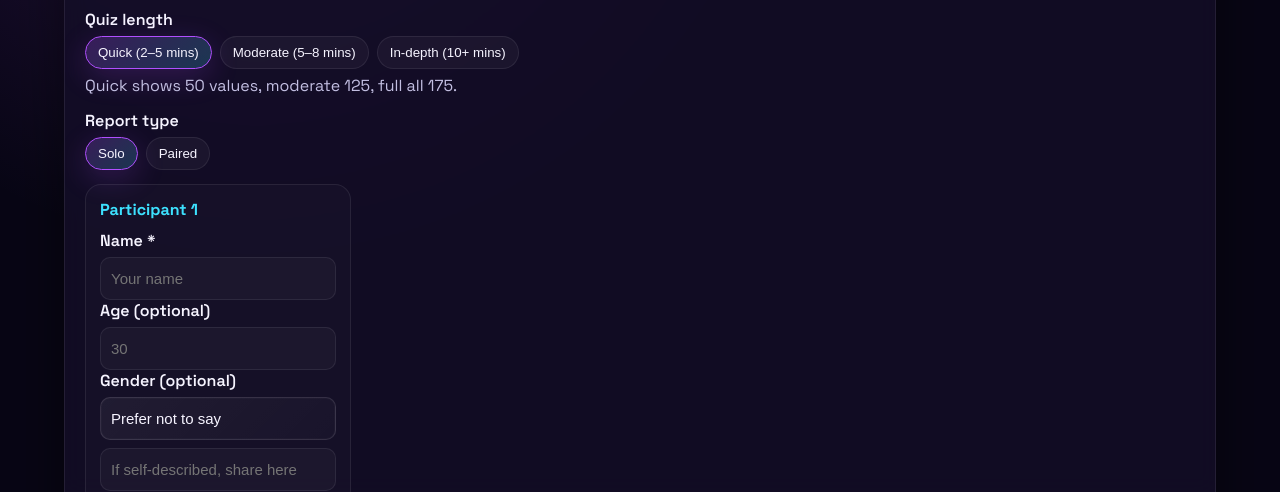
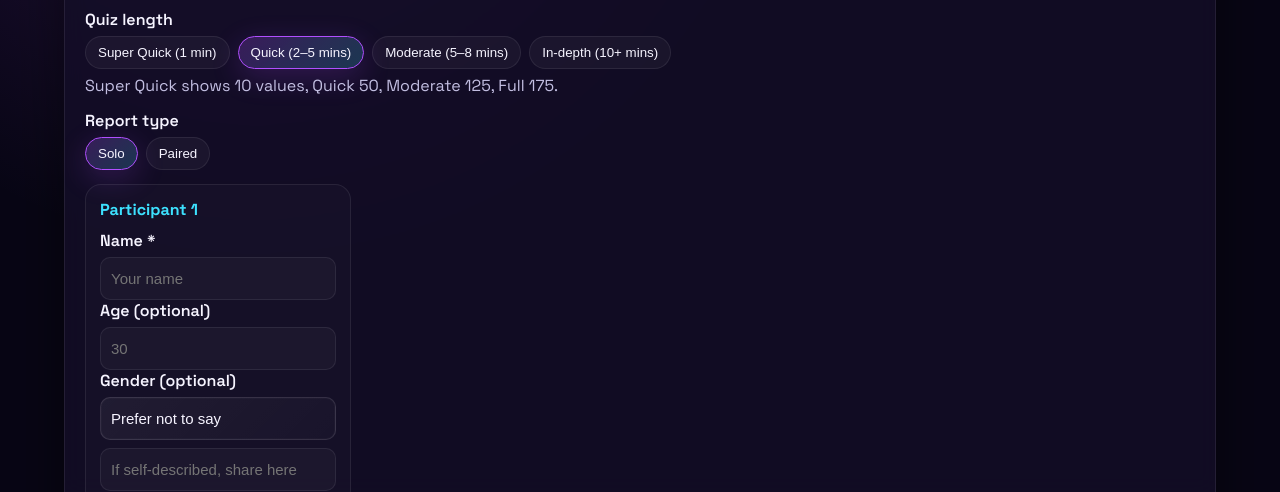
Before and after one commit to TheShanri/values, a website with bundled scripts: page public/index.html in a window 1280 px wide. Shown: the part 608-1100 px from the top of the page. Built offline with nearby package versions, Linux system fonts and the light colour scheme.

Commit message:
Add Super Quick quiz length option

```diff
--- a/public/app.js
+++ b/public/app.js
@@ -252,6 +252,7 @@ const shuffledValues = shuffleValues(valuesData);
 
 function subsetValues() {
   const pool = [...shuffledValues];
+  if (state.length === 'super-quick') return pool.slice(0, 10);
   if (state.length === 'quick') return pool.slice(0, 50);
   if (state.length === 'moderate') return pool.slice(0, 125);
   return pool;
--- a/public/index.html
+++ b/public/index.html
@@ -61,13 +61,16 @@
               <div class="field">
                 <label>Quiz length</label>
                 <div class="chip-group" id="lengthChips">
+                  <button type="button" data-length="super-quick" class="chip">
+                    Super Quick (1 min)
+                  </button>
                   <button type="button" data-length="quick" class="chip selected">
                     Quick (2–5 mins)
                   </button>
                   <button type="button" data-length="moderate" class="chip">Moderate (5–8 mins)</button>
                   <button type="button" data-length="full" class="chip">In-depth (10+ mins)</button>
                 </div>
-                <p class="hint">Quick shows 50 values, moderate 125, full all 175.</p>
+                <p class="hint">Super Quick shows 10 values, Quick 50, Moderate 125, Full 175.</p>
               </div>
               <div class="field">
                 <label>Report type</label>
```
